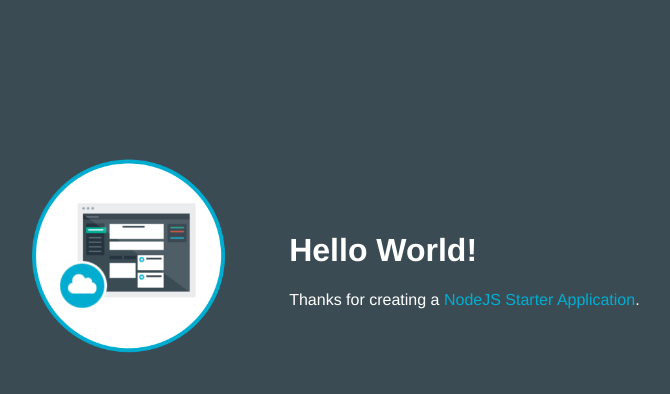
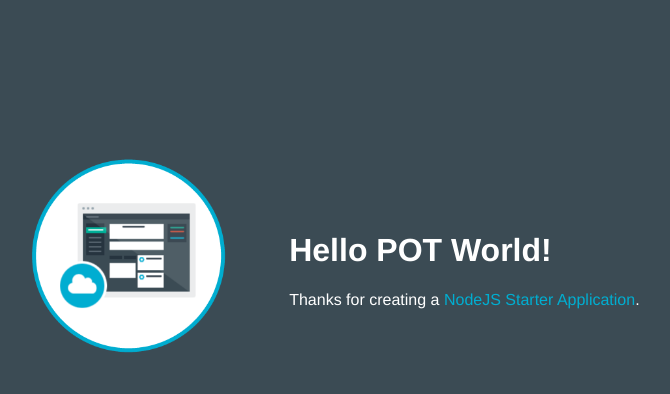
Before and after one commit to henryyaosw/HenrySDK-1482291888852, a website: page public/index.html in a window 1280 px wide. Shown: the whole page, without its empty margins (253-923 px from the left). Drawn offline with Linux system fonts and the light colour scheme.

Commit message:
Change the hi text

```diff
--- a/public/index.html
+++ b/public/index.html
@@ -16,7 +16,7 @@
           <img class = "newappIcon" src="images/newapp-icon.png">
         </td>
         <td>
-          <h1 id="message">Hello World!</h1>
+          <h1 id="message">Hello POT World!</h1>
           <p class='description'></p> Thanks for creating a <span class = "blue">NodeJS Starter Application</span>.
         </td>
       </tr>
```
